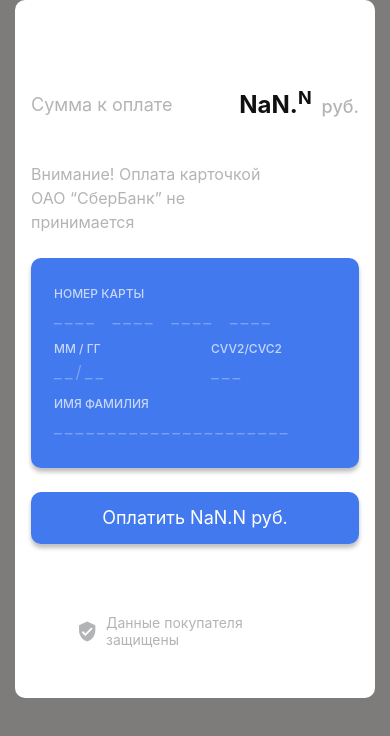
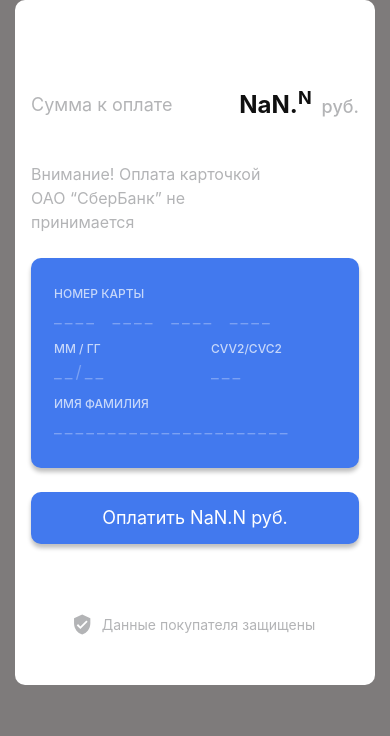
Before and after one commit to NikitaShakhovich/payment-window, a plain HTML site: page index.html in a window 390 px wide. Drawn offline with Linux system fonts and the light colour scheme.

Commit message:
footer rev

```diff
--- a/style.css
+++ b/style.css
@@ -560,9 +560,10 @@ input[type="number"]::-webkit-outer-spin-button {
 
 @media (max-width: 1050px) {
   .security-text {
-    width: 205px;
+    min-width: 215px;
     font-size: 14px;
     line-height: 17px;
+    text-align: center;
   }
 }
 
```
